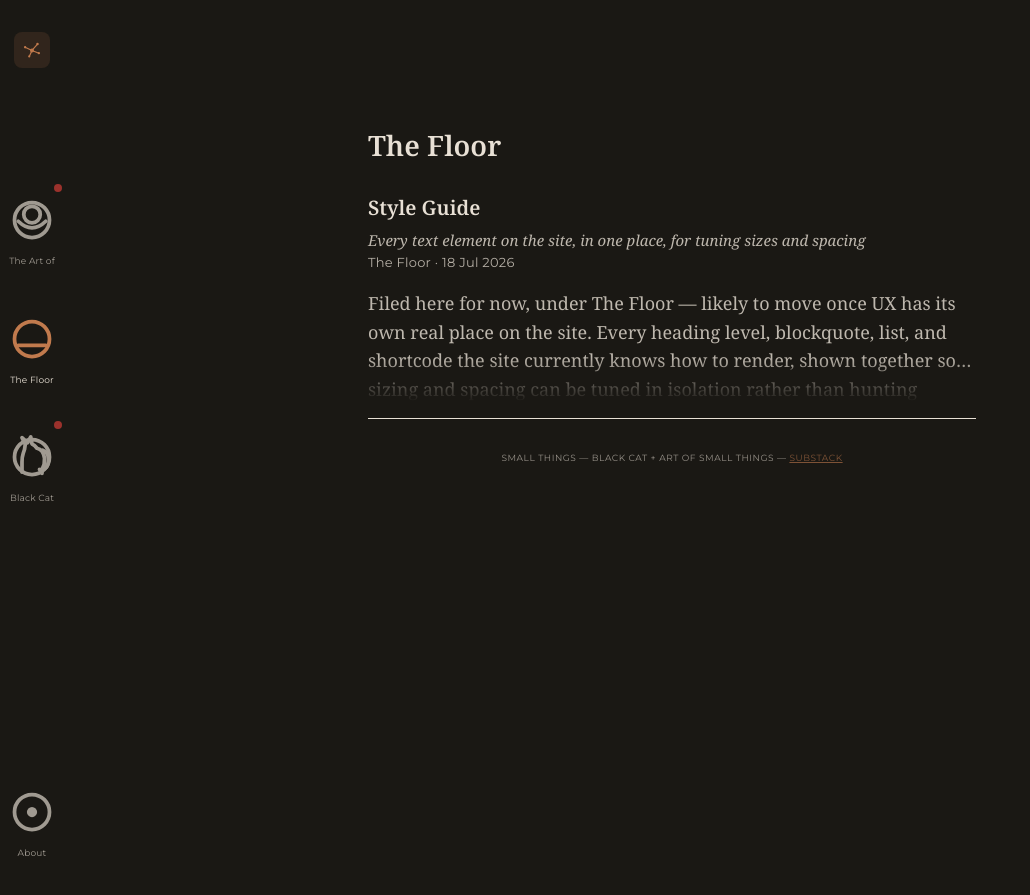
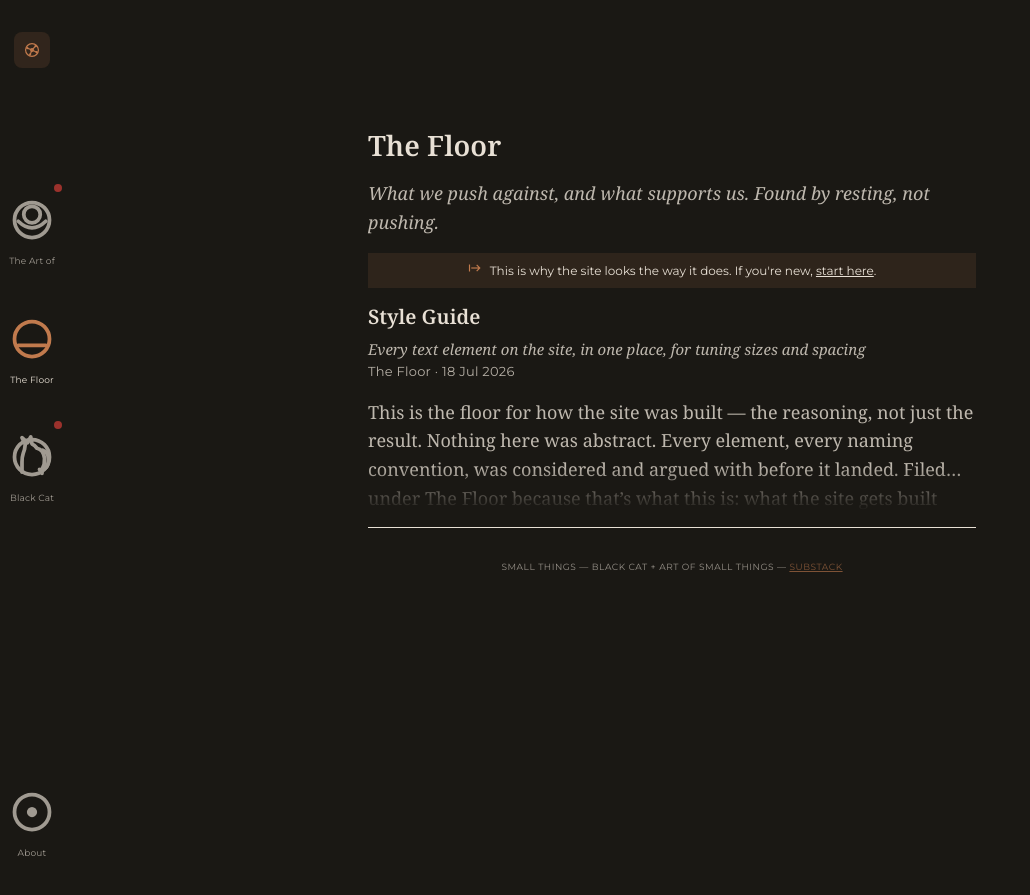
Before and after one commit to 2pix/small-things, a Jekyll site: the page built from the-floor/index.html, in a window 1280 px wide. Shown: the top 895 px of the page, without its empty margins (0-1030 px from the left). Built offline with Jekyll 4.4.1, drawn with Linux system fonts in a browser that asks for light colours.

Commit message:
Standardise section banners, add polaroid image style, circle-frame the logo
Generalized scenes-banner.html into a reusable section-banner.html
include. Black Cat keeps its original short banner; The Floor and
Art of Small Things get a brief italic excerpt above their own
(short) content instead of a long wrapped banner line — fixes a real
bug too, since the banner's white-space: nowrap + ellipsis was built
for Black Cat's short line and was truncating longer text before a
link could even render.

Central nav logo now sits inside the same circle frame convention
every other icon uses (was floating free before).

Image shortcode restyled as a polaroid: off-white frame, heavier
bottom margin, caption in Permanent Marker font inside the bottom
border. Documented and tested in the Style Guide post, which now
also carries the folded-in shortcode usage reference (parameters,
syntax) alongside the visual examples.

````diff
--- a/_includes/head.html
+++ b/_includes/head.html
@@ -12,6 +12,6 @@
 </script>
 <link rel="preconnect" href="https://fonts.googleapis.com">
 <link rel="preconnect" href="https://fonts.gstatic.com" crossorigin>
-<link href="https://fonts.googleapis.com/css2?family=Noto+Serif:ital,wght@0,400;0,500;0,600;1,400&family=Montserrat:wght@400;500;600&display=swap" rel="stylesheet">
+<link href="https://fonts.googleapis.com/css2?family=Noto+Serif:ital,wght@0,400;0,500;0,600;1,400&family=Montserrat:wght@400;500;600&family=Permanent+Marker&display=swap" rel="stylesheet">
 <link rel="stylesheet" href="https://fonts.googleapis.com/css2?family=Material+Symbols+Outlined:opsz,wght,FILL,GRAD@24,400,0,0&icon_names=start" />
 <link rel="stylesheet" href="{{ '/assets/css/style.css' | relative_url }}">
--- a/_includes/nav.html
+++ b/_includes/nav.html
@@ -2,15 +2,16 @@
   <a href="{{ '/' | relative_url }}" class="rail-logo" aria-label="{{ site.title }}">
     <span class="rail-logo__mark" aria-hidden="true">
       <svg viewBox="0 0 24 24" width="22" height="22" fill="none" stroke="currentColor" stroke-width="1.3" stroke-linecap="round" stroke-linejoin="round">
-        <line class="faint" x1="12" y1="12.5" x2="18" y2="5.5"/>
-        <line class="faint" x1="12" y1="12.5" x2="4.5" y2="9"/>
-        <line class="faint" x1="12" y1="12.5" x2="9" y2="19"/>
-        <line class="faint" x1="12" y1="12.5" x2="19.5" y2="15.5"/>
-        <circle class="dot" cx="12" cy="12.5" r="1.5"/>
-        <circle class="dot" cx="18" cy="5.5" r="0.7"/>
-        <circle class="dot" cx="4.5" cy="9" r="0.6"/>
-        <circle class="dot" cx="9" cy="19" r="0.5"/>
-        <circle class="dot" cx="19.5" cy="15.5" r="0.6"/>
+        <circle cx="12" cy="12" r="7"/>
+        <line class="faint" x1="12" y1="12" x2="16.1" y2="7.6"/>
+        <line class="faint" x1="12" y1="12" x2="6.9" y2="10"/>
+        <line class="faint" x1="12" y1="12" x2="10" y2="16.8"/>
+        <line class="faint" x1="12" y1="12" x2="17.1" y2="14.4"/>
+        <circle class="dot" cx="12" cy="12" r="1.5"/>
+        <circle class="dot" cx="16.1" cy="7.6" r="0.7"/>
+        <circle class="dot" cx="6.9" cy="10" r="0.6"/>
+        <circle class="dot" cx="10" cy="16.8" r="0.5"/>
+        <circle class="dot" cx="17.1" cy="14.4" r="0.6"/>
       </svg>
     </span>
   </a>
--- a/_includes/scenes-banner.html
+++ /dev/null
@@ -1,4 +0,0 @@
-<div class="scenes-banner">
-  <span class="material-symbols-outlined scenes-banner__icon" aria-hidden="true">start</span>
-  <p>This is a novel in scenes. If you're new, <a href="{{ '/black-cat/2026-02-05-create-from-nothing/' | relative_url }}">start here</a>.</p>
-</div>
--- /dev/null
+++ b/_includes/section-banner.html
@@ -0,0 +1,4 @@
+<div class="scenes-banner">
+  <span class="material-symbols-outlined scenes-banner__icon" aria-hidden="true">{{ include.icon | default: "start" }}</span>
+  <p>{{ include.text }}{% if include.link_url %} <a href="{{ include.link_url | relative_url }}">{{ include.link_text }}</a>{% endif %}{% if include.after %}{{ include.after }}{% endif %}</p>
+</div>
--- a/_layouts/section.html
+++ b/_layouts/section.html
@@ -5,7 +5,15 @@ layout: default
 
 <section class="section-feed">
   <h1 class="section-label page__title">{{ page.title }}</h1>
-  {% if page.category == "black-cat" %}{% include scenes-banner.html %}{% endif %}
+  {% case page.category %}
+    {% when "black-cat" %}
+      {% include section-banner.html text="This is a novel in scenes. If you're new," link_url="/black-cat/2026-02-05-create-from-nothing/" link_text="start here" after="." %}
+    {% when "the-floor" %}
+      <p class="section-excerpt">What we push against, and what supports us. Found by resting, not pushing.</p>
+      {% include section-banner.html text="This is why the site looks the way it does. If you're new," link_url="/style-guide/" link_text="start here" after="." %}
+    {% when "the-art-of-small-things" %}
+      <p class="section-excerpt">Practices. All small. They turn big once networked.</p>
+  {% endcase %}
   {% for post in posts %}
     {% include post-card.html post=post feed=true %}
   {% else %}
--- a/_posts/2026-07-18-style-guide.md
+++ b/_posts/2026-07-18-style-guide.md
@@ -6,7 +6,9 @@ category: the-floor
 permalink: /style-guide/
 date: 2026-07-18
 ---
-Filed here for now, under The Floor — likely to move once UX has its own real place on the site. Every heading level, blockquote, list, and shortcode the site currently knows how to render, shown together so sizing and spacing can be tuned in isolation rather than hunting through actual posts. Still a working draft, not finished prose.
+This is the floor for how the site was built — the reasoning, not just the result. Nothing here was abstract. Every element, every naming convention, was considered and argued with before it landed. Filed under The Floor because that's what this is: what the site gets built against, and what holds it up.
+
+Every heading level, blockquote, list, and shortcode the site currently knows how to render, shown together — both a visual reference for tuning sizing and spacing, and a usage guide for the shortcodes themselves, parameters included. Still a working draft, not finished prose.
 
 {% include divider.html %}
 
@@ -54,9 +56,25 @@ The scene-break used throughout Black Cat pieces:
 
 {% include divider.html %}
 
+No parameters.
+
+{% raw %}
+```
+{% include divider.html %}
+```
+{% endraw %}
+
 ### Pull-quote
 
 {% include pull-quote.html text="This is the pull-quote shortcode — accent-coloured left border, italic, breaks out of the paragraph flow for a line worth setting apart." attribution="Optional attribution line" %}
+
+A visually distinct pulled quote, for a striking line worth setting apart — not for the subtitle/epigraph, that's the post's own front matter. `text` required, `attribution` optional.
+
+{% raw %}
+```
+{% include pull-quote.html text="The line you want pulled out." attribution="Optional source" %}
+```
+{% endraw %}
 
 ### Plain markdown blockquote
 
@@ -65,6 +83,14 @@ The scene-break used throughout Black Cat pieces:
 ### Callout
 
 {% include callout.html label="Note" text="This is the callout shortcode — full tinted background, bordered box, rounded corners, optional label. Distinct from a blockquote: a callout is an aside from the writer, not a quotation of someone else." %}
+
+A bordered, tinted box for an editorial aside — distinct from a blockquote (quotes someone else) and a pull-quote (pulls out the writer's own line). `text` required, `label` optional.
+
+{% raw %}
+```
+{% include callout.html label="Note" text="The aside you want to highlight." %}
+```
+{% endraw %}
 
 ### Code block
 
@@ -101,9 +127,41 @@ A [link inside a sentence](/) uses the accent colour, same as everywhere else on
 
 ### Image with caption
 
-{% include image.html src="/assets/images/placeholder.jpg" alt="Placeholder — swap for a real image to test" caption="This is the figcaption — small, sans, muted, sits under the image." %}
+{% include image.html src="/assets/images/placeholder.jpg" alt="Placeholder — swap for a real image to test" caption="Polaroid frame — off-white, heavier on the bottom, caption handwritten in." %}
 
-<p class="dev-note"><span class="dev-note__label">Note</span> The image above will show as broken until a real file exists at that path — the caption and spacing around it can still be judged.</p>
+<p class="dev-note"><span class="dev-note__label">Note</span> The image above will show as broken until a real file exists at that path — the frame, caption font, and spacing around it can still be judged.</p>
+
+Full-width responsive image inside a polaroid frame — off-white background, heavier border on the bottom than the sides or top, caption sits inside that bottom margin in a marker font. Deliberately not polished. `src` and `alt` required, `caption` optional.
+
+{% raw %}
+```
+{% include image.html src="/assets/images/photo.jpg" alt="description" caption="Optional caption or credit" %}
+```
+{% endraw %}
+
+{% include divider.html %}
+
+### YouTube embed
+
+Responsive 16:9 embed, scales to the text column width. Not rendered live here to avoid pulling in an external video inside a style reference. `id` required — the video ID from the URL (the part after `v=`, or from Share → Embed).
+
+{% raw %}
+```
+{% include youtube.html id="VIDEO_ID" %}
+```
+{% endraw %}
+
+{% include divider.html %}
+
+### Dev note
+
+<p class="dev-note"><span class="dev-note__label">Note</span> This is a dev note — muted aside for a working doc like this one, visually distinct from real body content. Not a shortcode, just raw HTML with a class.</p>
+
+{% raw %}
+```
+<p class="dev-note"><span class="dev-note__label">Note</span> The note text goes here.</p>
+```
+{% endraw %}
 
 {% include divider.html %}
 
--- a/assets/css/style.css
+++ b/assets/css/style.css
@@ -133,9 +133,14 @@ a {
 }
 
 .post__subtitle,
-.post-card__subtitle {
+.post-card__subtitle,
+.section-excerpt {
   font-style: italic;
   opacity: 0.8;
+}
+
+.section-excerpt {
+  margin: 0 0 var(--space-2);
 }
 
 .post-card__subtitle {
@@ -175,6 +180,9 @@ a {
 
 .post-image {
   margin: var(--space-4) 0;
+  background: #f2ede4;
+  padding: var(--space-1) var(--space-1) var(--space-4);
+  box-shadow: 0 2px 8px rgba(0, 0, 0, 0.35);
 }
 
 .post-image img {
@@ -184,10 +192,12 @@ a {
 }
 
 .post-image figcaption {
-  font-family: var(--font-sans);
-  font-size: 0.75rem;
-  opacity: 0.6;
-  margin-top: var(--space-1);
+  font-family: "Permanent Marker", cursive;
+  font-size: 1rem;
+  color: #1a1814;
+  text-align: center;
+  margin-top: var(--space-2);
+  padding: 0 var(--space-1);
 }
 
 .pull-quote {
@@ -323,15 +333,13 @@ main {
 
 .scenes-banner {
   display: flex;
-  align-items: center;
+  align-items: flex-start;
   justify-content: center;
   gap: var(--space-1);
-  padding: 6px var(--space-3);
+  padding: var(--space-1) var(--space-3);
   background: color-mix(in srgb, var(--color-accent) 12%, var(--color-bg));
   font-family: var(--font-sans);
   font-size: 0.75rem;
-  white-space: nowrap;
-  overflow-x: auto;
 }
 
 .material-symbols-outlined {
@@ -353,8 +361,6 @@ main {
 
 .scenes-banner p {
   margin: 0;
-  overflow: hidden;
-  text-overflow: ellipsis;
 }
 
 .scenes-banner a {
````
